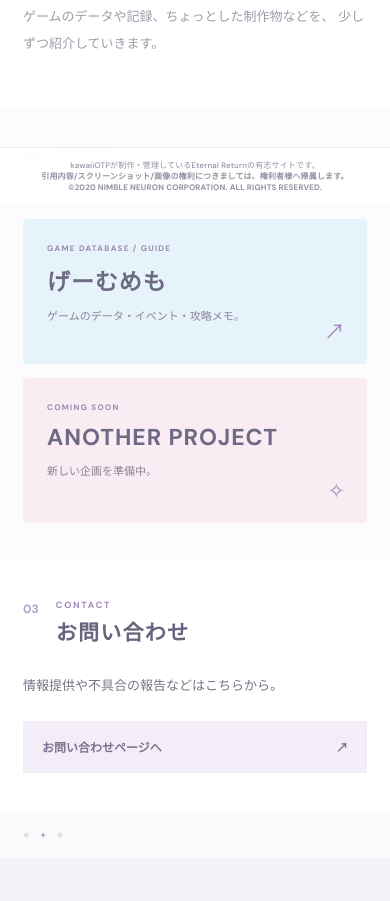
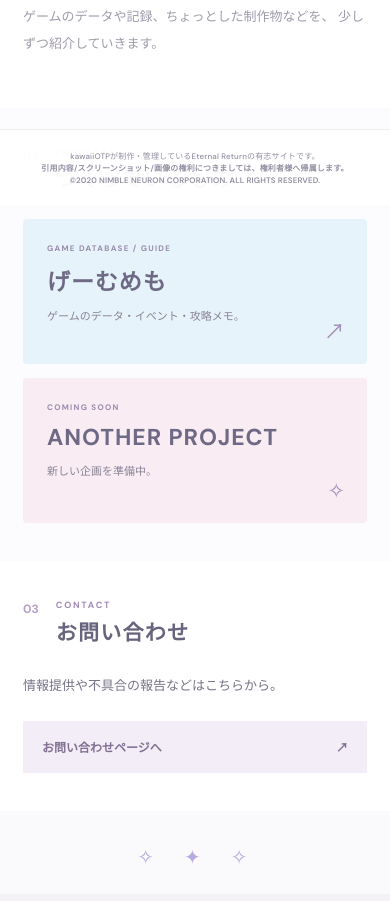
Before and after one commit to kawaiiOTP/kawaiiOTP.github.io, a plain HTML site: page index.html in a window 390 px wide. Shown: the part 639-1540 px from the top of the page. Drawn offline with nearby package versions, Linux system fonts and the light colour scheme.

Commit message:
Update style.css

```diff
--- a/css/style.css
+++ b/css/style.css
@@ -10,7 +10,7 @@
   --line: #eeeaf2;
 
   --topbar-h: 66px;
-  --bottombar-h: 54px;
+  --bottombar-h: 76px;
 
   --side-width: minmax(170px, 1fr);
   --content-width: minmax(420px, 680px);
@@ -117,22 +117,28 @@ a {
 
 .bottombar {
   bottom: 0;
-  height: var(--bottombar-h);
+  min-height: var(--bottombar-h);
 
   justify-content: center;
   text-align: center;
 
-  padding: 0 20px;
+  padding: 8px 20px;
 
   border-top: 1px solid #f0edf3;
 }
 
 .bottombar small {
+  display: block;
+
   color: #9290a3;
   font-size: 10px;
   font-weight: 500;
   letter-spacing: .02em;
-  line-height: 1.5;
+  line-height: 1.6;
+}
+
+.bottombar strong {
+  font-weight: 600;
 }
 
 
@@ -238,10 +244,6 @@ a {
 .toc a span {
   color: #b6a7c7;
   margin-right: 8px;
-}
-
-.right-note {
-  margin-top: auto;
 }
 
 
@@ -526,16 +528,18 @@ a {
 ========================= */
 
 .content-footer {
-  display: flex;
-  justify-content: space-between;
-
-  padding: 22px clamp(25px, 6vw, 66px);
+  padding: 35px 0 25px;
+  text-align: center;
 
   background: #faf9fc;
-  color: #aaa4b3;
+}
 
-  font-size: 8px;
-  letter-spacing: .13em;
+.footer-sparkle {
+  display: inline-block;
+
+  color: #b9a9df;
+  font-size: 20px;
+  letter-spacing: 5px;
 }
 
 
@@ -546,7 +550,7 @@ a {
 @media (max-width: 850px) {
 
   :root {
-    --bottombar-h: 58px;
+    --bottombar-h: 76px;
   }
 
   body {
@@ -559,13 +563,13 @@ a {
   }
 
   .bottombar {
-    height: var(--bottombar-h);
-    padding: 5px 12px;
+    min-height: var(--bottombar-h);
+    padding: 7px 12px;
   }
 
   .bottombar small {
     font-size: 8px;
-    line-height: 1.4;
+    line-height: 1.5;
   }
 
   .layout {
@@ -605,10 +609,6 @@ a {
 
   .toc a {
     font-size: 9px;
-  }
-
-  .right-note {
-    display: none;
   }
 
   .content-frame {
@@ -652,12 +652,8 @@ a {
     min-height: 340px;
   }
 
-  .hero h1 {
-    font-size: 29px;
-  }
-
   .content-footer {
-    padding: 18px 23px;
+    padding: 30px 0 24px;
   }
 
 }
```
